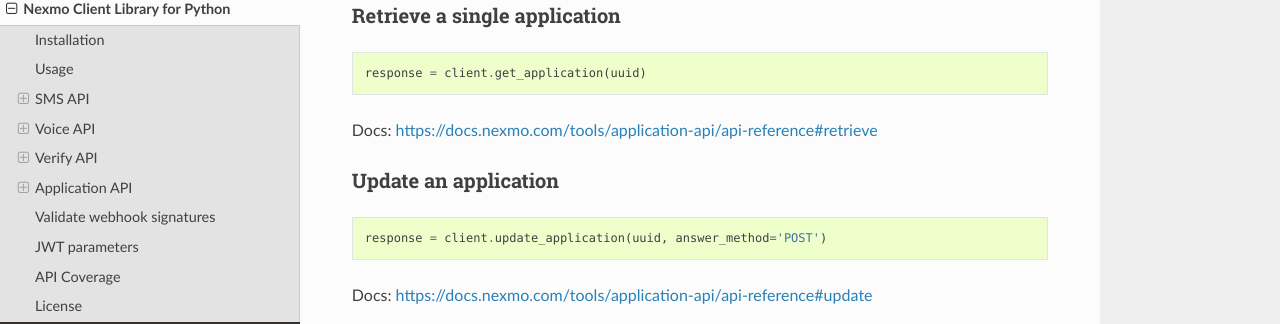
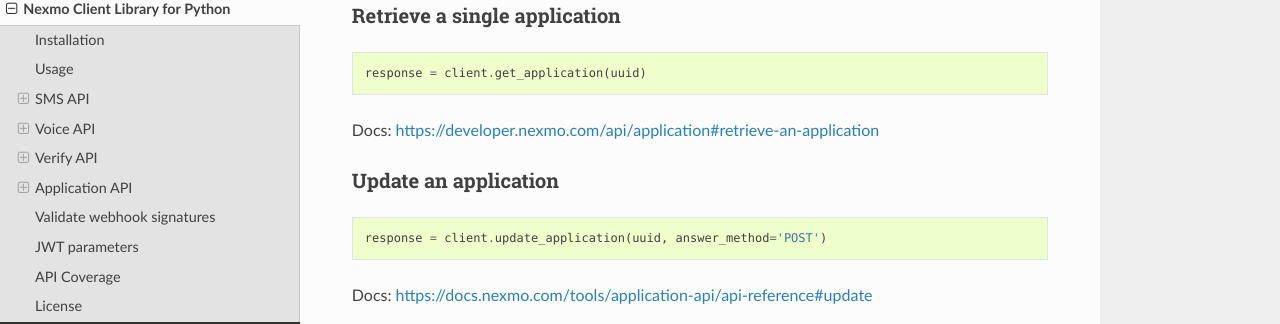
Before and after one commit to Vonage/vonage-python-sdk, a Sphinx documentation site: the page built from docs/quickstart.rst, in a window 1280 px wide and 900 px high, scrolled down 3854 px. Shown: the part 137-461 px from the top of the window. Built offline with Sphinx 7.4.7 and the Read the Docs theme 2.0.0, drawn with Linux system fonts in a browser that asks for light colours; some of the changed lines change nothing that is shown.

Commit message:
Update quickstart.rst (#97)
Update dead link for Retrieving Single Application

```diff
--- a/docs/quickstart.rst
+++ b/docs/quickstart.rst
@@ -226,7 +226,7 @@
     response = client.get_application(uuid)
 
 Docs:
-`https://docs.nexmo.com/tools/application-api/api-reference#retrieve <https://docs.nexmo.com/tools/application-api/api-reference#retrieve?utm_source=DEV_REL&utm_medium=github&utm_campaign=python-client-library>`__
+`https://developer.nexmo.com/api/application#retrieve-an-application <https://developer.nexmo.com/api/application#retrieve-an-application>`__
 
 Update an application
 ~~~~~~~~~~~~~~~~~~~~~
```
